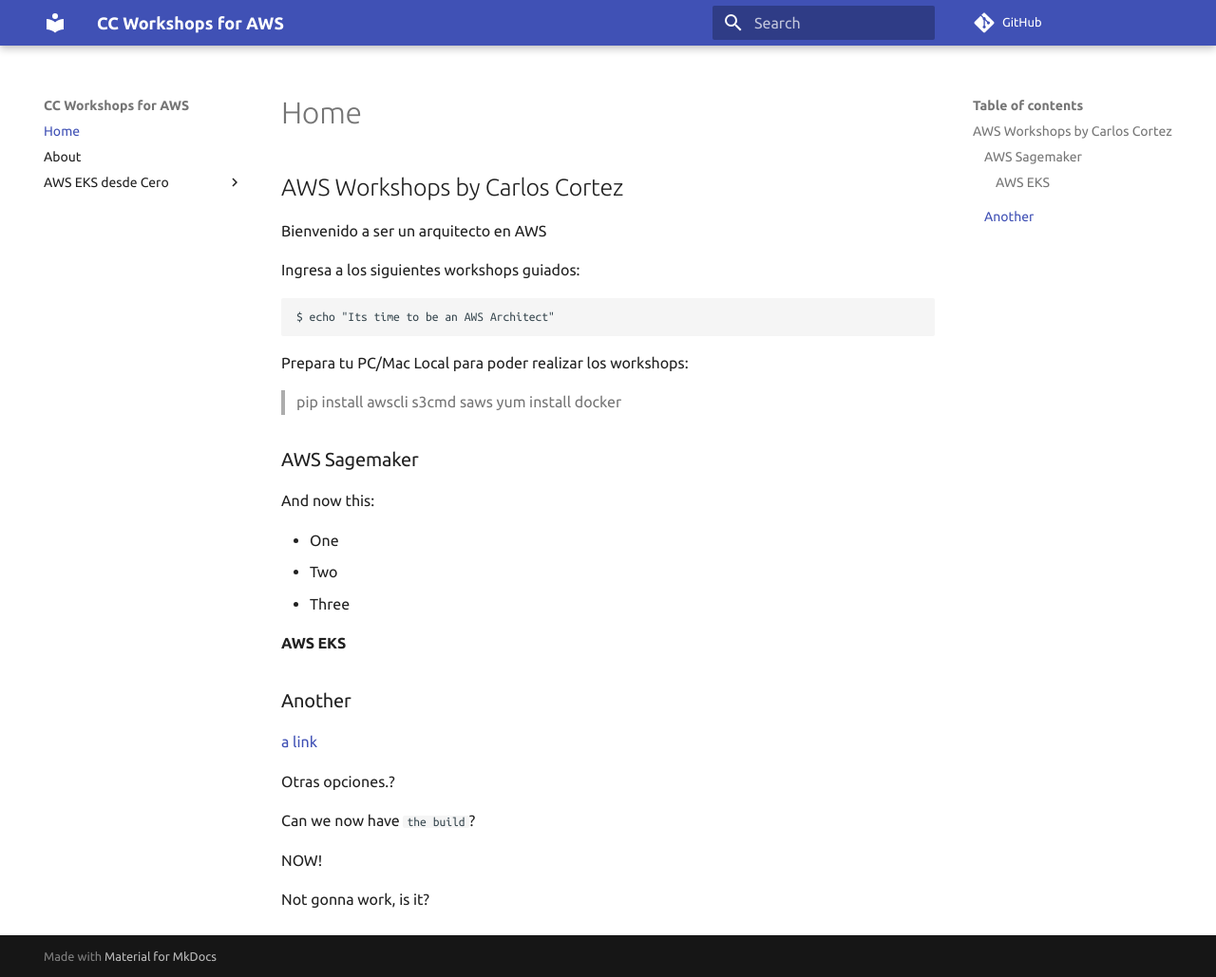
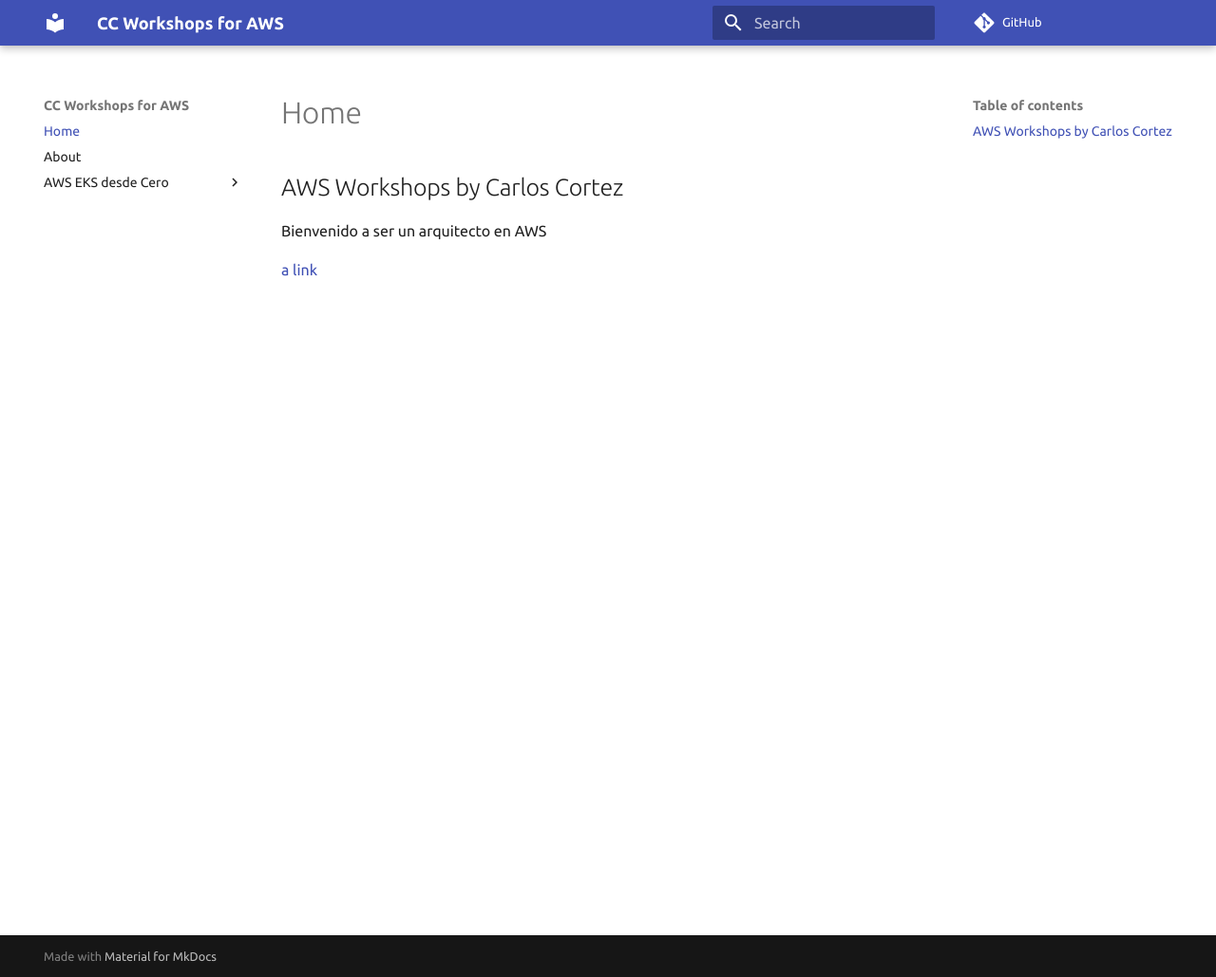
Before and after one commit to ccortezb/learn-aws, an MkDocs documentation site: the page built from docs/index.md, in a window 1280 px wide and 1029 px high. Shown: the whole window at 95% size. Built offline with MkDocs 1.6.1 and Material for MkDocs 9.7.7, drawn with Linux system fonts in a browser that asks for light colours; comment, search, counter and statistics services are not loaded.

Commit message:
update index.md

````diff
--- a/docs/index.md
+++ b/docs/index.md
@@ -2,41 +2,4 @@
 
 Bienvenido a ser un arquitecto en AWS
 
-Ingresa a los siguientes workshops guiados:
-
-```
-$ echo "Its time to be an AWS Architect"
-```
-
-Prepara tu PC/Mac Local para poder realizar los workshops:
-
-> pip install awscli s3cmd saws
-> yum install docker
->
-
-### AWS Sagemaker
-
-And now this:
-
-- One
-- Two
-- Three
-
-
-#### AWS EKS
-
-####
-
-### Another
-
-[a link](https://aws.com)
-
-Otras opciones.?
-
-
-Can we now have `the build`?
-
-NOW!
-
-
-Not gonna work, is it?
+[a link](http://cortez.cloud)
````
